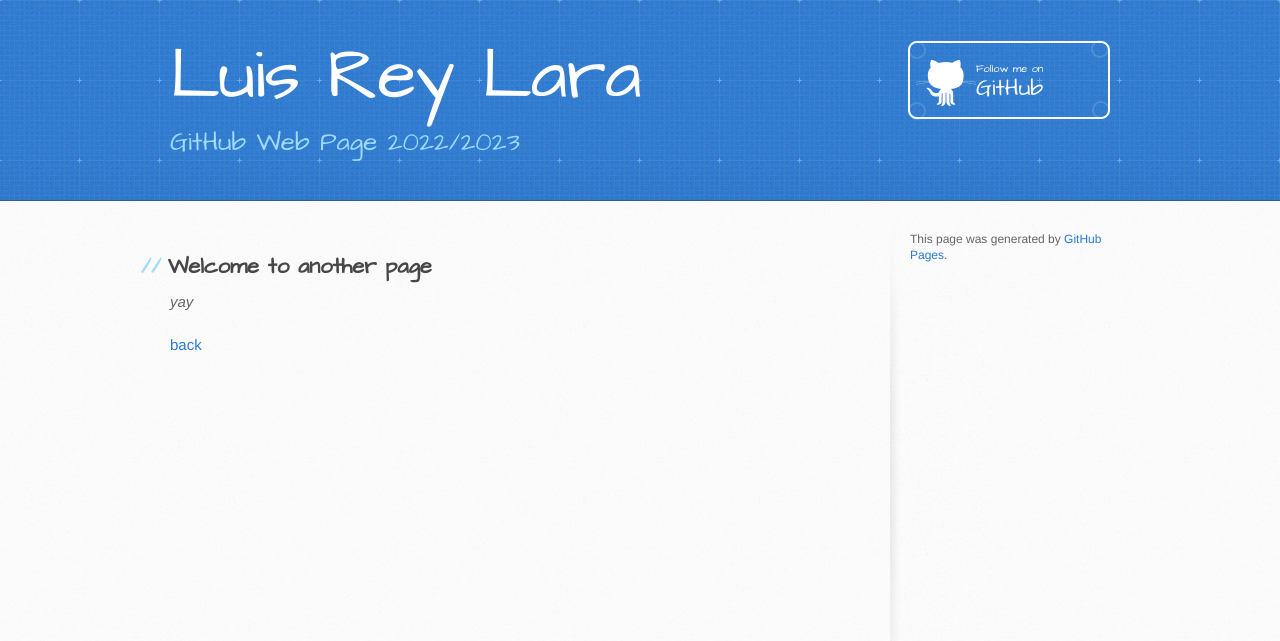
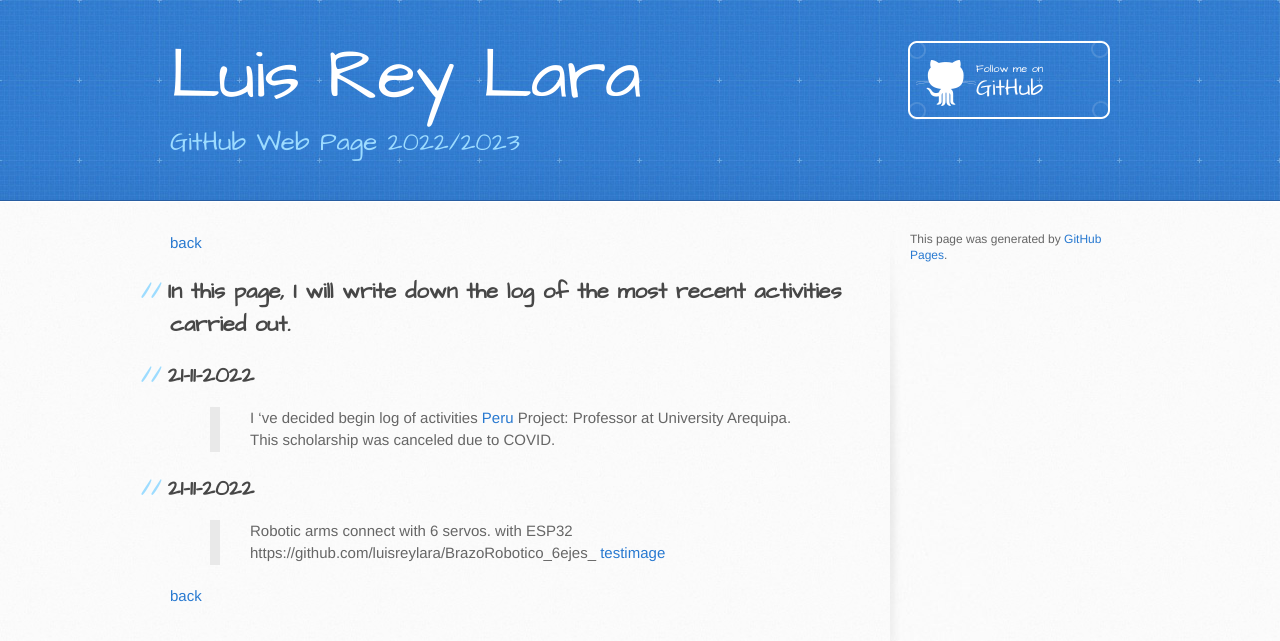
Before and after one commit to luisreylara/luisreylara.github.io, a Jekyll site: the page built from docs/another-page.md, in a window 1280 px wide. Shown: the top 641 px of the page. Built offline with Jekyll 4.4.1, drawn with Linux system fonts in a browser that asks for light colours; our own code applies the rules of GitHub Pages for plain Markdown files.

Commit message:
imagenes

```diff
--- a/docs/another-page.md
+++ b/docs/another-page.md
@@ -1,9 +1,19 @@
 ---
 layout: default
 ---
+[back](./)
 
-## Welcome to another page
+## In this page, I will write down the log of the most recent activities carried out.
 
-_yay_
+## 21-11-2022
+> I 've decided begin log of activities
+> [Peru](https://github.com/luisreylara/peru/) Project: Professor at University Arequipa.  This scholarship was canceled due to COVID.
+
+## 21-11-2022
+> Robotic arms connect with 6 servos. with ESP32
+> https://github.com/luisreylara/BrazoRobotico_6ejes_
+[testimage](./images/mensday.png)
+
+
 
 [back](./)
```
Also changed, not shown: docs/index.md (+5 -2 lines), docs/images/mensday.png (added).
